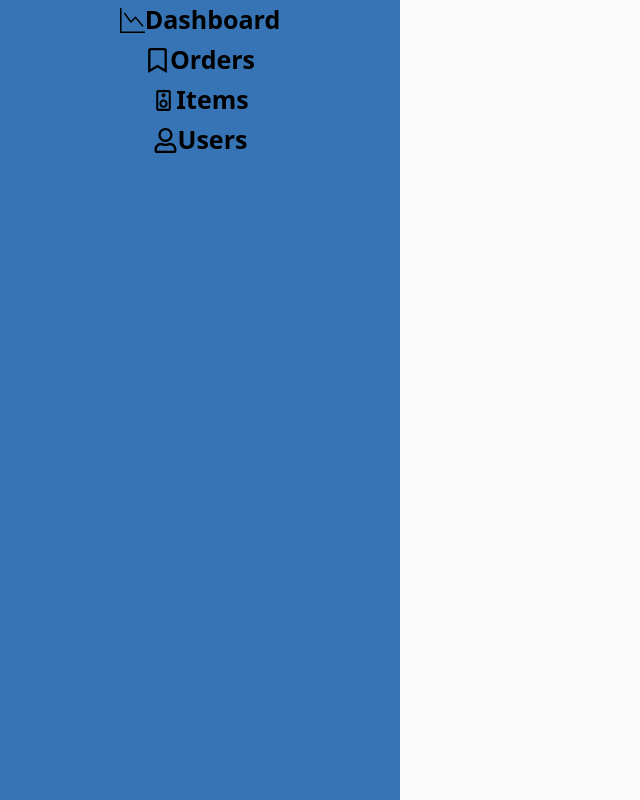
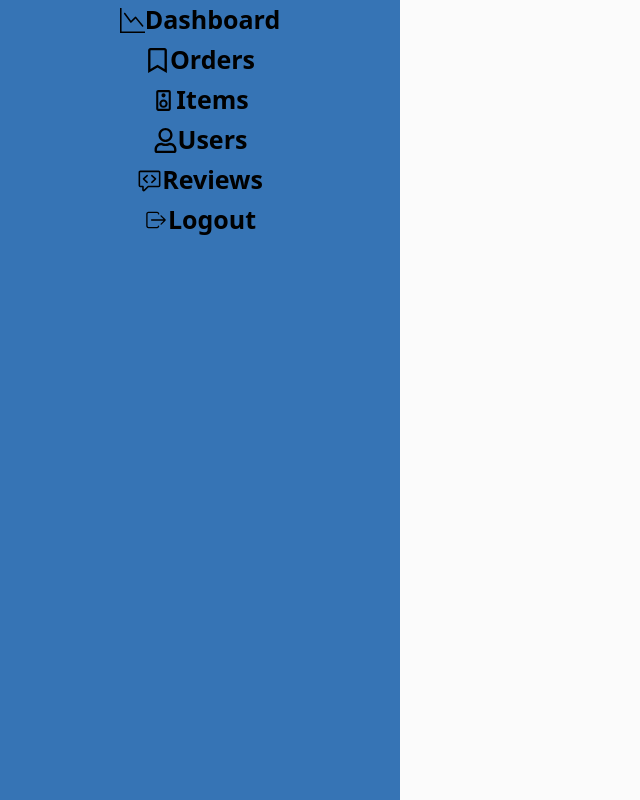
Before and after one commit to HVPasindu/Kv_audio_frontend, a React (Vite) app: page /admin in a window 1280 px wide. Shown: the whole page, without its empty margins (0-640 px from the left). Built offline with nearby package versions, Linux system fonts and the light colour scheme; no server answers; sample sign-in values are in the browser's storage.

Commit message:
update 1

```diff
--- /dev/null
+++ b/src/page/admin/admine_review.jsx
@@ -0,0 +1,7 @@
+export default function ReviwConroller(){
+    return(
+        <div>
+            jiiji
+        </div>
+    )
+}
--- a/src/page/admin/adminpage.jsx
+++ b/src/page/admin/adminpage.jsx
@@ -13,11 +13,15 @@ import { useEffect, useState } from "react";
 import axios from "axios";
 import { GiHamburgerMenu } from "react-icons/gi";
 import MobileNavPaneladmin from "./MobileNavPaneladmin";
+import ReviwConroller from "./admine_review";
+import { GoCodeReview } from "react-icons/go";
+import { IoIosLogIn, IoIosLogOut } from "react-icons/io";
 
 
 export default function Adminpage(){
   const [userValidated,setUserValidated]=useState(false);
   const [navPanelOpen,setnavPanelOpen]=useState(false);
+  const token = localStorage.getItem("token")
   useEffect(()=>{
     const token = localStorage.getItem("token");
     if(!token){
@@ -62,7 +66,24 @@ export default function Adminpage(){
             <FaRegUser/>
             Users
           </Link>
+           <Link to="/admin/reviews" className='w-full h-[40px] text-[25px] font-bold flex justify-center items-center'>
+            <GoCodeReview/>
+            Reviews
+          </Link>
+          {token!=null && <button  className='w-full h-[40px] text-[25px] font-bold flex justify-center items-center' onClick={()=>{
+                        localStorage.removeItem("token")
+                         window.location.href = "/login"
+                    }}>
+                        <IoIosLogOut className="text-2xl" />
+                        Logout
+                </button>}
+          {token==null && <button className='w-full h-[40px] text-[25px] font-bold flex justify-center items-center' onClick={()=>{
 
+                         window.location.href = "/login"
+                    }}>
+                        <IoIosLogIn className="text-2xl" />
+                        Login
+                </button>}
 
         </div>
         <div className="w-full h-[70px] shadow-xl flex justify-center items-center relative bg-accent text-white md:hidden "  >
@@ -80,6 +101,7 @@ export default function Adminpage(){
                 <Route path="/items" element={<AdminItempage/>}/>
                 <Route path="/item/add" element={<Additempage/>}/>
                 <Route path="/item/edit" element={<UpdateItemPage/>}/>
+                <Route path="/reviews" element={<ReviwConroller/>}/>
             </Routes>}
 
         </div>
--- a/src/page/admin/mobileNavPaneladmin.jsx
+++ b/src/page/admin/mobileNavPaneladmin.jsx
@@ -1,11 +1,13 @@
 import { CiHome, CiSpeaker } from "react-icons/ci";
-import { IoMdClose } from "react-icons/io";
+import { IoIosLogIn, IoIosLogOut, IoMdClose } from "react-icons/io";
 import { MdPhotoLibrary, MdContacts, MdInfoOutline, MdOutlineSpeaker } from "react-icons/md";
 import { FaRegBookmark, FaRegCalendarCheck, FaRegUser } from "react-icons/fa";
 import { useNavigate } from "react-router-dom";
 import { BsGraphDown } from "react-icons/bs";
+import { GoCodeReview } from "react-icons/go";
 
 export default function MobileNavPaneladmin(props) {
+  const token = localStorage.getItem("token")
   const isOpen = props.isOpen;
   const setOpen = props.setOpen;
   const navigate = useNavigate();
@@ -77,26 +79,36 @@ export default function MobileNavPaneladmin(props) {
               Users
             </div>
 
-            {/* Additional links (uncomment if needed) */}
-            {/* <div
+           <div
               onClick={() => {
-                goTo("/contact");
+                goTo("/admin//reviews");
               }}
               className="text-[20px] text-accent m-1 p-2 flex items-center gap-2 cursor-pointer hover:bg-accent/10 rounded-md"
             >
-              <MdContacts className="text-2xl" />
-              Contact
+              <GoCodeReview className="text-2xl" />
+              Reviews
             </div>
+            {token!=null && <div
+                          onClick={() => {
+                             localStorage.removeItem("token")
+                                        window.location.href = "/login"
+                          }}
+                          className="text-[20px] text-accent m-1 p-2 flex items-center gap-2 cursor-pointer hover:bg-accent/10 rounded-md"
+                        >
+                          <IoIosLogOut className="text-2xl" />
+                          Logout
+                        </div>}
+                        {token==null && <div
+                          onClick={() => {
+                             window.location.href = "/login"
+                          }}
+                          className="text-[20px] text-accent m-1 p-2 flex items-center gap-2 cursor-pointer hover:bg-accent/10 rounded-md"
+                        >
+                          <IoIosLogIn className="text-2xl" />
+                          Login
+                        </div>}
 
-            <div
-              onClick={() => {
-                goTo("/about");
-              }}
-              className="text-[20px] text-accent m-1 p-2 flex items-center gap-2 cursor-pointer hover:bg-accent/10 rounded-md"
-            >
-              <MdInfoOutline className="text-2xl" />
-              About
-            </div> */}
+
           </div>
         </div>
       )}
```
